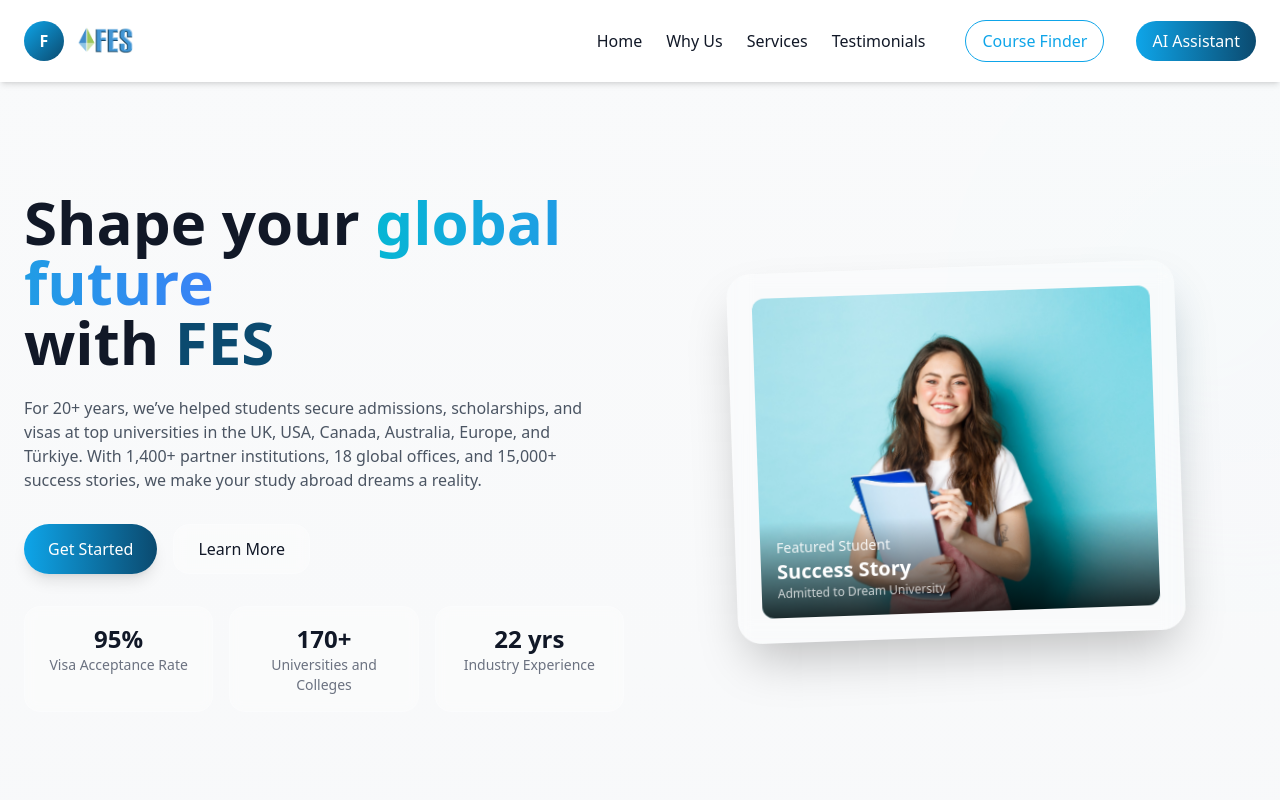
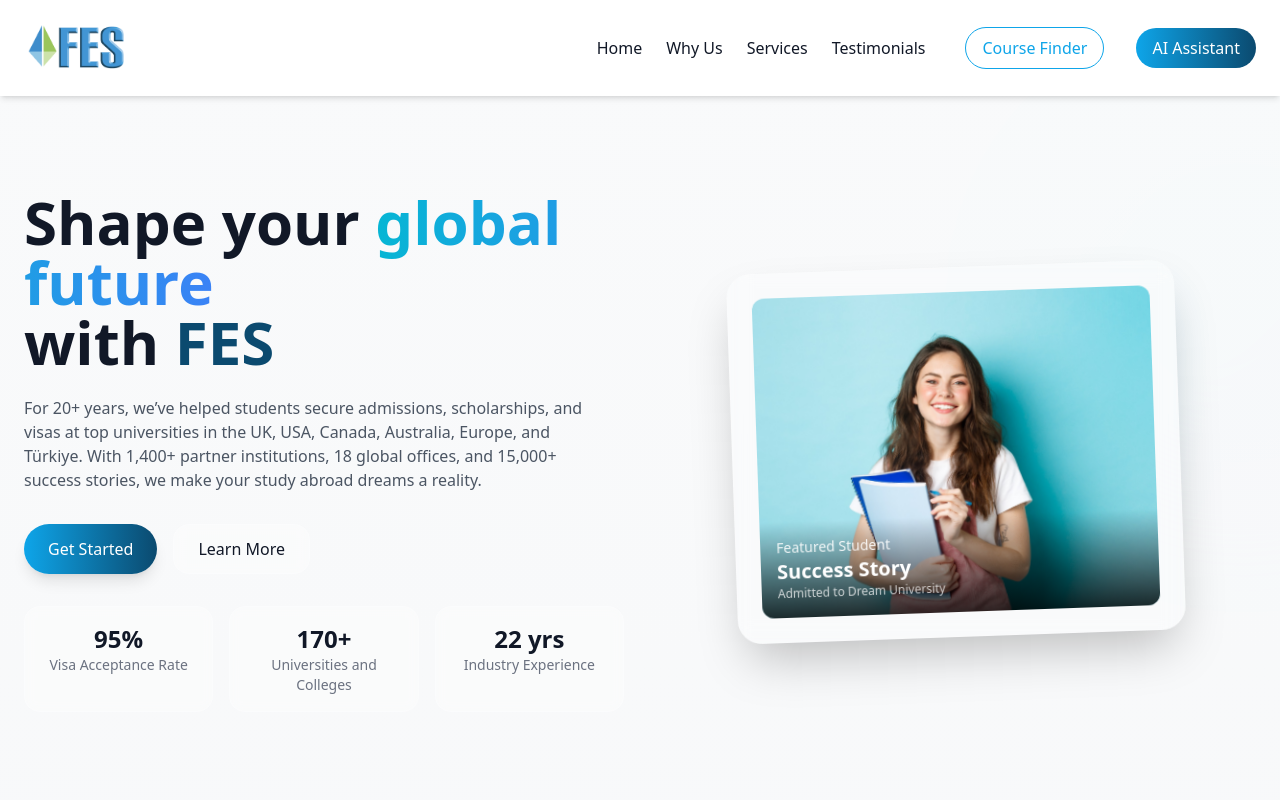
Before and after one commit to SameerRaza-2003/FES-Website-Chatbot-Proto, a React (Vite) app: page / in a window 1280 px wide. Shown: the top 800 px of the page. Built offline with nearby package versions, Linux system fonts and the light colour scheme.

Commit message:
feat: use react router for navigation

```diff
--- a/src/App.jsx
+++ b/src/App.jsx
@@ -1,35 +1,35 @@
-import React, { useState } from 'react'
+import React from 'react'
+import { BrowserRouter as Router, Routes, Route, useNavigate } from 'react-router-dom'
 import HomePage from './pages/HomePage'
 import Recommendations from './pages/Recommendations'
 import CourseFinder from './pages/CourseFinder'
 import Navbar from './sections/Home/Navbar'
 
-export default function App() {
-  const [currentPage, setCurrentPage] = useState('home')
-
-  const navigateToHome = () => setCurrentPage('home')
-  const navigateToRecommendations = () => setCurrentPage('recommendations')
-  const navigateToCourseFinder = () => setCurrentPage('course-finder')
+function AppContent() {
+  const navigate = useNavigate()
 
   return (
     <div className="min-h-screen text-gray-900">
       <Navbar
-        onGetStarted={navigateToRecommendations}
-        onBackToHome={navigateToHome}
-        onCourseFinder={navigateToCourseFinder}
-        currentPage={currentPage}
+        onGetStarted={() => navigate('/recommendations')}
+        onBackToHome={() => navigate('/')}
+        onCourseFinder={() => navigate('/course-finder')}
       />
       <main className="pt-20">
-        {currentPage === 'home' && (
-          <HomePage onGetStarted={navigateToRecommendations} />
-        )}
-        {currentPage === 'recommendations' && (
-          <Recommendations onBackToHome={navigateToHome} />
-        )}
-        {currentPage === 'course-finder' && (
-          <CourseFinder onBackToHome={navigateToHome} />
-        )}
+        <Routes>
+          <Route path="/" element={<HomePage onGetStarted={() => navigate('/recommendations')} />} />
+          <Route path="/recommendations" element={<Recommendations onBackToHome={() => navigate('/')} />} />
+          <Route path="/course-finder" element={<CourseFinder onBackToHome={() => navigate('/')} />} />
+        </Routes>
       </main>
     </div>
   )
 }
+
+export default function App() {
+  return (
+    <Router>
+      <AppContent />
+    </Router>
+  )
+}
--- a/src/sections/Home/Navbar.jsx
+++ b/src/sections/Home/Navbar.jsx
@@ -1,58 +1,51 @@
 import React, { useState } from 'react'
 import { Menu, X } from 'lucide-react'
+import { Link, useLocation } from 'react-router-dom'
 import logo from '../../assets/image.png'
 
-export default function Navbar({
-  onGetStarted,
-  onBackToHome,
-  onCourseFinder,
-  currentPage
-}) {
+export default function Navbar() {
   const [open, setOpen] = useState(false)
+  const location = useLocation()
+
+  const isHome = location.pathname === '/'
 
   return (
     <nav className="fixed w-full z-40 top-0 left-0 bg-white shadow-md">
       <div className="max-w-7xl mx-auto px-6">
         <div className="flex items-center justify-between py-5">
-          {/* Logo (clickable to go home from other pages) */}
-          <div
-            className="flex items-center gap-3 cursor-pointer"
-            onClick={
-              currentPage !== 'home' ? onBackToHome : undefined
-            }
-          >
-            <div className="w-10 h-10 rounded-full flex items-center justify-center bg-gradient-to-br from-fes-blue to-fes-deep text-white font-bold">F</div>
-            <img src={logo} alt="FES Consultancy" className="h-8 w-auto" />
-          </div>
+          {/* Logo (always links home) */}
+          <Link to="/" className="flex items-center gap-3">
+            <img src={logo} alt="FES Consultancy" className="h-14 w-auto" />
+          </Link>
 
           {/* Desktop Menu */}
           <div className="hidden md:flex items-center gap-6">
-            {currentPage === 'home' ? (
+            {isHome ? (
               <>
                 <a className="hover:text-fes-deep" href="#home">Home</a>
                 <a className="hover:text-fes-deep" href="#why-us">Why Us</a>
                 <a className="hover:text-fes-deep" href="#services">Services</a>
                 <a className="hover:text-fes-deep" href="#testimonials">Testimonials</a>
-                <button
-                  onClick={onCourseFinder}
+                <Link
+                  to="/course-finder"
                   className="ml-4 px-4 py-2 rounded-full border border-fes-blue text-fes-blue hover:bg-fes-blue hover:text-white transition"
                 >
                   Course Finder
-                </button>
-                <button
-                  onClick={onGetStarted}
+                </Link>
+                <Link
+                  to="/recommendations"
                   className="ml-2 px-4 py-2 rounded-full bg-gradient-to-r from-fes-blue to-fes-deep text-white"
                 >
                   AI Assistant
-                </button>
+                </Link>
               </>
             ) : (
-              <button
-                onClick={onBackToHome}
+              <Link
+                to="/"
                 className="ml-4 px-4 py-2 rounded-full bg-gradient-to-r from-fes-blue to-fes-deep text-white"
               >
                 Back to Home
-              </button>
+              </Link>
             )}
           </div>
 
@@ -65,32 +58,35 @@ export default function Navbar({
         {/* Mobile Menu */}
         {open && (
           <div className="md:hidden glass-strong p-4 mt-2 space-y-3">
-            {currentPage === 'home' ? (
+            {isHome ? (
               <>
                 <a href="#home" className="block" onClick={() => setOpen(false)}>Home</a>
                 <a href="#why-us" className="block" onClick={() => setOpen(false)}>Why Us</a>
                 <a href="#services" className="block" onClick={() => setOpen(false)}>Services</a>
                 <a href="#testimonials" className="block" onClick={() => setOpen(false)}>Testimonials</a>
-                <button
-                  onClick={() => { onCourseFinder(); setOpen(false); }}
-                  className="w-full py-2 rounded-full border border-fes-blue text-fes-blue hover:bg-fes-blue hover:text-white transition"
+                <Link
+                  to="/course-finder"
+                  onClick={() => setOpen(false)}
+                  className="block w-full py-2 rounded-full border border-fes-blue text-fes-blue hover:bg-fes-blue hover:text-white transition text-center"
                 >
                   Course Finder
-                </button>
-                <button
-                  onClick={() => { onGetStarted(); setOpen(false); }}
-                  className="w-full py-2 rounded-full bg-gradient-to-r from-fes-blue to-fes-deep text-white"
+                </Link>
+                <Link
+                  to="/recommendations"
+                  onClick={() => setOpen(false)}
+                  className="block w-full py-2 rounded-full bg-gradient-to-r from-fes-blue to-fes-deep text-white text-center"
                 >
                   AI Assistant
-                </button>
+                </Link>
               </>
             ) : (
-              <button
-                onClick={() => { onBackToHome(); setOpen(false); }}
-                className="w-full py-2 rounded-full bg-gradient-to-r from-fes-blue to-fes-deep text-white"
+              <Link
+                to="/"
+                onClick={() => setOpen(false)}
+                className="block w-full py-2 rounded-full bg-gradient-to-r from-fes-blue to-fes-deep text-white text-center"
               >
                 Back to Home
-              </button>
+              </Link>
             )}
           </div>
         )}
```
Also changed, not shown: package.json (+7 -6 lines), 2 other files (tests, documents, lock files or other folders).
